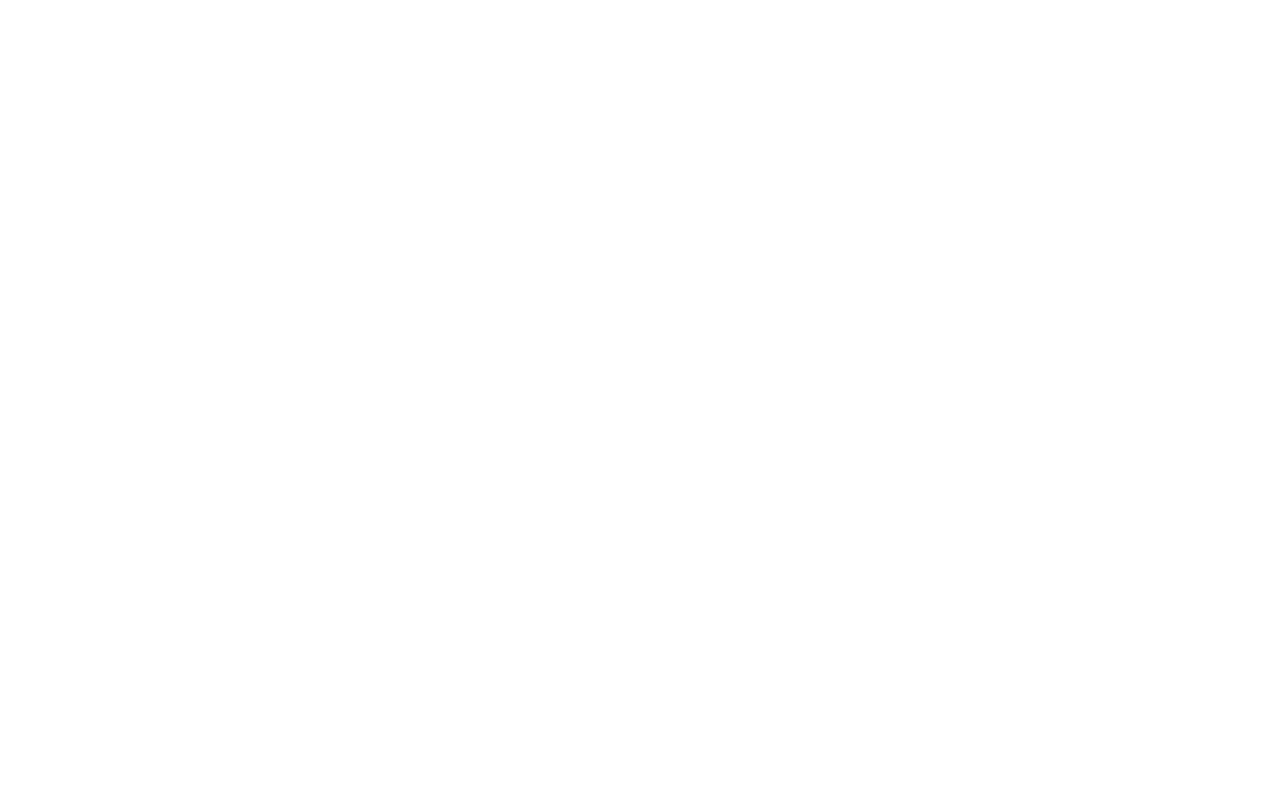
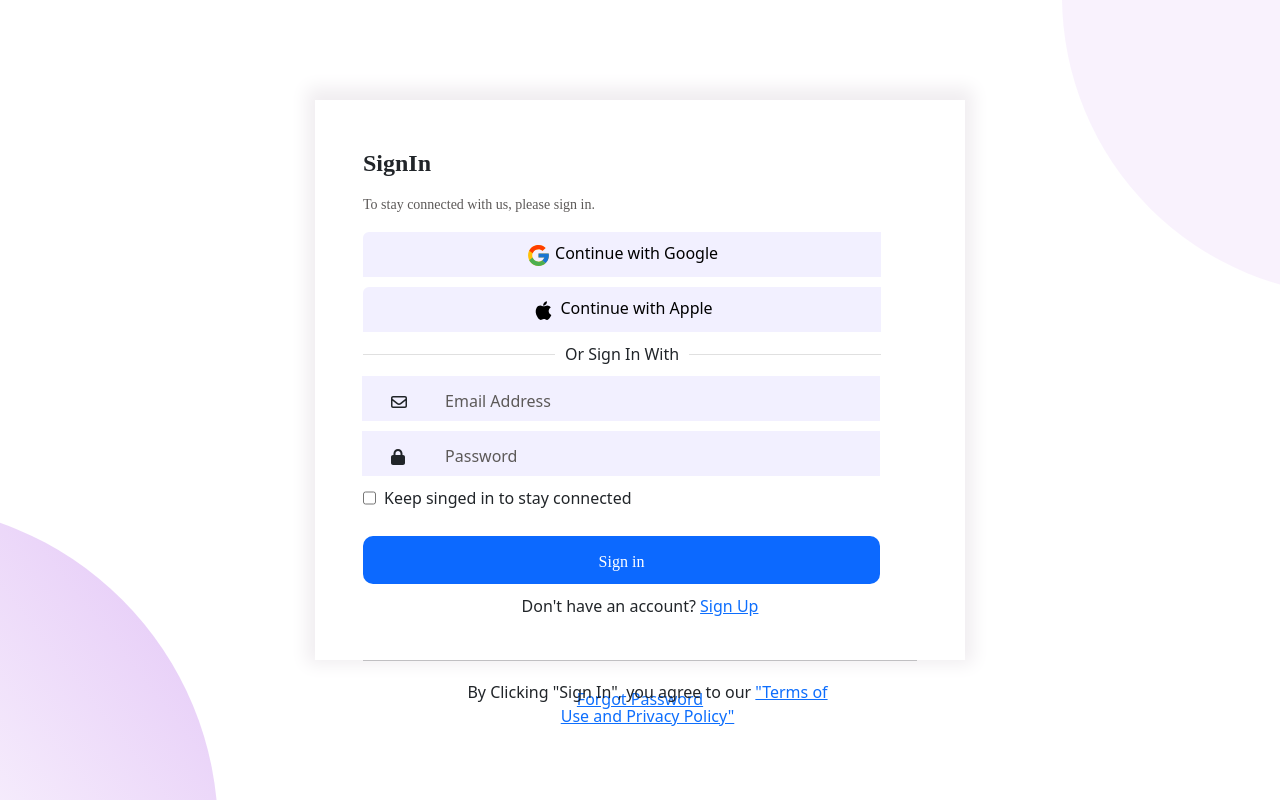
Before and after one commit to FarahNaz1292/userTodo, a React (Vite) app: page / in a window 1280 px wide. Built offline with nearby package versions, Linux system fonts and the light colour scheme.

Commit message:
Sign in UI

```diff
--- a/package.json
+++ b/package.json
@@ -12,6 +12,11 @@
   "dependencies": {
     "@emotion/react": "^11.13.3",
     "@emotion/styled": "^11.13.0",
+    "@fortawesome/fontawesome-svg-core": "^6.6.0",
+    "@fortawesome/free-brands-svg-icons": "^6.6.0",
+    "@fortawesome/free-regular-svg-icons": "^6.6.0",
+    "@fortawesome/free-solid-svg-icons": "^6.6.0",
+    "@fortawesome/react-fontawesome": "^0.2.2",
     "@mui/material": "^6.1.4",
     "@popperjs/core": "^2.11.8",
     "bootstrap": "^5.3.3",
--- /dev/null
+++ b/src/App.css
@@ -0,0 +1,147 @@
+.page-background {
+    background: rgb(246, 213, 213);
+    background: linear-gradient(60deg, rgba(255, 255, 255, 1) 100%, rgba(246, 238, 252, 1) 100%);
+    width: 100%;
+    height: 100vh;
+    position: relative;
+    overflow: hidden;
+}
+
+.page-background::before {
+    content: '';
+    width: 654px;
+    height: 654px;
+    border-radius: 50%;
+    position: absolute;
+    top: 63%;
+    right: 83%;
+    background: rgb(202, 143, 241);
+    background: linear-gradient(232deg, rgb(226, 195, 246) 0%, rgba(254, 254, 255, 1) 57%);
+
+}
+
+.page-background::after {
+    content: '';
+    width: 600px;
+    height: 600px;
+    border-radius: 50%;
+    position: absolute;
+    left: 83%;
+    bottom: 63%;
+    background: rgb(230, 208, 245);
+    background: linear-gradient(232deg, rgb(249, 242, 253, 1) 100%, rgba(251, 249, 254, 1) 100%);
+
+}
+
+.form-box {
+    width: 650px;
+    height: 70vh;
+    margin-top: 100px;
+    -webkit-box-shadow: 0px -4px 17px 8px rgba(240, 237, 240, 1);
+    -moz-box-shadow: 0px -4px 17px 8px rgba(240, 237, 240, 1);
+    box-shadow: 0px -4px 17px 8px rgba(240, 237, 240, 1);
+
+
+}
+
+.form-content {
+    display: flex;
+    flex-direction: column;
+    gap: 10px;
+}
+
+h3 {
+    font-family: Be Vietnam Pro;
+    font-size: 24px;
+    font-weight: 600;
+    line-height: 30.36px;
+    text-align: left;
+
+
+}
+
+h4 {
+    font-family: Be Vietnam Pro;
+    font-size: 14px;
+    font-weight: 400;
+    line-height: 17.71px;
+    text-align: left;
+    color: #5C5958;
+
+
+}
+
+.third-party-btn {
+    width: 518px;
+    height: 45px;
+    gap: 0px;
+    border-radius: 6px 0px 0px 0px;
+    border: 1px 0px 0px 0px;
+    border-style: none;
+    opacity: 0px;
+    background-color: #F2F0FF;
+
+
+}
+
+.divider-text {
+    width: 518px;
+}
+
+.input-group {
+    position: relative;
+}
+
+.symbols {
+    position: absolute;
+    top: 40%;
+    left: 5%;
+}
+
+.input-group input {
+
+    font-size: 16px;
+    padding: 0 10px;
+
+}
+
+.input-group label {
+    position: absolute;
+    top: 50%;
+    left: 15%;
+    transform: translateY(-40%);
+    font-size: 16px;
+    color: #5C5958;
+    pointer-events: none;
+    transition: .5s;
+}
+
+.input-group input :focus~label,
+.input-group input :valid~label {
+    top: 0;
+    font-size: 12px;
+    background-color: #F2F0FF;
+
+
+}
+
+.common-btn {
+    width: 517px;
+    height: 48px;
+    top: 333px;
+    padding: 14px 232px 14px 232px;
+    gap: 10px;
+    border-radius: 10px;
+    border-style: none;
+    background-color: #0C69FF;
+    color: #FFFFFF;
+    font-family: Be Vietnam Pro;
+    font-size: 16px;
+    font-weight: 500;
+}
+
+.terms-text {
+    margin-top: 20px;
+    margin-left: 15px;
+    text-align: center;
+}
--- a/src/App.jsx
+++ b/src/App.jsx
@@ -1,5 +1,6 @@
 import "bootstrap/dist/css/bootstrap.min.css";
-import "./App.scss";
+import "./App.css";
+// import "./Styles/Pages/global-import.scss";
 import SignIn from "./Components/Pages/SignIn";
 function App() {
   return (
--- a/src/App.scss
+++ /dev/null
@@ -1 +0,0 @@
-@import "./Styles/Pages/global-import.scss";
--- a/src/Components/Pages/SignIn.jsx
+++ b/src/Components/Pages/SignIn.jsx
@@ -1,8 +1,66 @@
+import { faEnvelope } from "@fortawesome/free-regular-svg-icons";
+import { faLock } from "@fortawesome/free-solid-svg-icons";
+import { FontAwesomeIcon } from "@fortawesome/react-fontawesome";
+import { Divider } from "@mui/material";
+import { FcGoogle } from "react-icons/fc";
+import { IoLogoApple } from "react-icons/io";
+
 const SignIn = () => {
   return (
     <>
       <div>
-        <div className="page-background"></div>
+        <div className="page-background">
+          <div className="d-flex align-items-center justify-content-center">
+            <div className="form-box">
+              <div className="form-content m-5">
+                <h3>SignIn</h3>
+                <h4>To stay connected with us, please sign in. </h4>
+                <button className="third-party-btn">
+                  <FcGoogle size={25} /> Continue with Google
+                </button>
+                <button className="third-party-btn">
+                  <IoLogoApple size={25} /> Continue with Apple
+                </button>
+                <Divider className="divider-text">Or Sign In With</Divider>
+                <div className="input-group">
+                  <FontAwesomeIcon
+                    className="symbols"
+                    icon={faEnvelope}
+                  ></FontAwesomeIcon>
+                  <input type="email" required className="third-party-btn " />
+                  <label for="email">Email Address</label>
+                </div>
+                <div className="input-group">
+                  <FontAwesomeIcon
+                    className="symbols"
+                    icon={faLock}
+                  ></FontAwesomeIcon>
+                  <input type="password" required className="third-party-btn" />
+                  <label for="password">Password</label>
+                </div>
+                <div className="d-flex gap-2">
+                  <input type="checkbox" name="check" className="mb-3" />
+                  <p>Keep singed in to stay connected</p>
+                </div>
+                <button className="common-btn">Sign in </button>
+                <p className="text-center">
+                  {" "}
+                  Don't have an account? <a href="">Sign Up</a>
+                </p>
+                <hr />
+                <a href="" className="text-center">
+                  Forgot Password
+                </a>
+              </div>
+            </div>
+          </div>
+          <p className="terms-text">
+            By Clicking "Sign In", you agree to our{" "}
+            <a href="">
+              "Terms of <br /> Use and Privacy Policy"
+            </a>
+          </p>
+        </div>
       </div>
     </>
   );
--- a/src/Styles/Components/_forms.scss
+++ b/src/Styles/Components/_forms.scss
@@ -1,3 +1,112 @@
 .page-background {
-  background: green;
+  background: rgb(246, 213, 213);
+  background: linear-gradient(
+    60deg,
+    rgba(255, 255, 255, 1) 100%,
+    rgba(246, 238, 252, 1) 100%
+  );
+  width: 100%;
+  height: 100vh;
+  position: relative;
+  overflow: hidden;
+  ::before {
+    content: "";
+    width: 654px;
+    height: 654px;
+    border-radius: 50%;
+    position: absolute;
+    top: 63%;
+    right: 83%;
+    background: rgb(202, 143, 241);
+    background: linear-gradient(
+      232deg,
+      rgb(226, 195, 246) 0%,
+      rgba(254, 254, 255, 1) 57%
+    );
+  }
+  ::after {
+    content: "";
+    width: 600px;
+    height: 600px;
+    border-radius: 50%;
+    position: absolute;
+    left: 83%;
+    bottom: 63%;
+    background: rgb(230, 208, 245);
+    background: linear-gradient(
+      232deg,
+      rgb(249, 242, 253, 1) 100%,
+      rgba(251, 249, 254, 1) 100%
+    );
+  }
+  .form-box {
+    width: 600px;
+    height: 70vh;
+    margin-top: 100px;
+    -webkit-box-shadow: 0px -4px 17px 8px rgba(240, 237, 240, 1);
+    -moz-box-shadow: 0px -4px 17px 8px rgba(240, 237, 240, 1);
+    box-shadow: 0px -4px 17px 8px rgba(240, 237, 240, 1);
+    .form-content {
+      display: flex;
+      flex-direction: column;
+      gap: 10px;
+      h3 {
+        font-family: Be Vietnam Pro;
+        font-size: 24px;
+        font-weight: 600;
+        line-height: 30.36px;
+        text-align: left;
+      }
+
+      h4 {
+        font-family: Be Vietnam Pro;
+        font-size: 14px;
+        font-weight: 400;
+        line-height: 17.71px;
+        text-align: left;
+        color: #5c5958;
+      }
+
+      .third-party-btn {
+        width: 518px;
+        height: 45px;
+        gap: 0px;
+        border-radius: 6px 0px 0px 0px;
+        border: 1px 0px 0px 0px;
+        border-style: none;
+        opacity: 0px;
+        background-color: #f2f0ff;
+      }
+
+      .divider-text {
+        width: 518px;
+      }
+
+      .common-btn {
+        width: 517px;
+        height: 48px;
+        top: 333px;
+        padding: 14px 232px 14px 232px;
+        gap: 10px;
+        border-radius: 10px;
+        border-style: none;
+        background-color: #0c69ff;
+        color: #ffffff;
+        font-family: Be Vietnam Pro;
+        font-size: 16px;
+        font-weight: 500;
+      }
+
+      .terms-text {
+        margin-top: 20px;
+        margin-left: 15px;
+        text-align: center;
+      }
+    }
+  }
+  .terms-text {
+    margin-top: 20px;
+    margin-left: 15px;
+    text-align: center;
+  }
 }
--- a/src/Styles/Pages/global-import.scss
+++ b/src/Styles/Pages/global-import.scss
@@ -1,3 +1 @@
-@import "./variables";
-@import "./typography";
-@import "../Components/forms";
+@use "../Components/forms";
```
Also changed, not shown: 1 other file (tests, documents, lock files or other folders).
